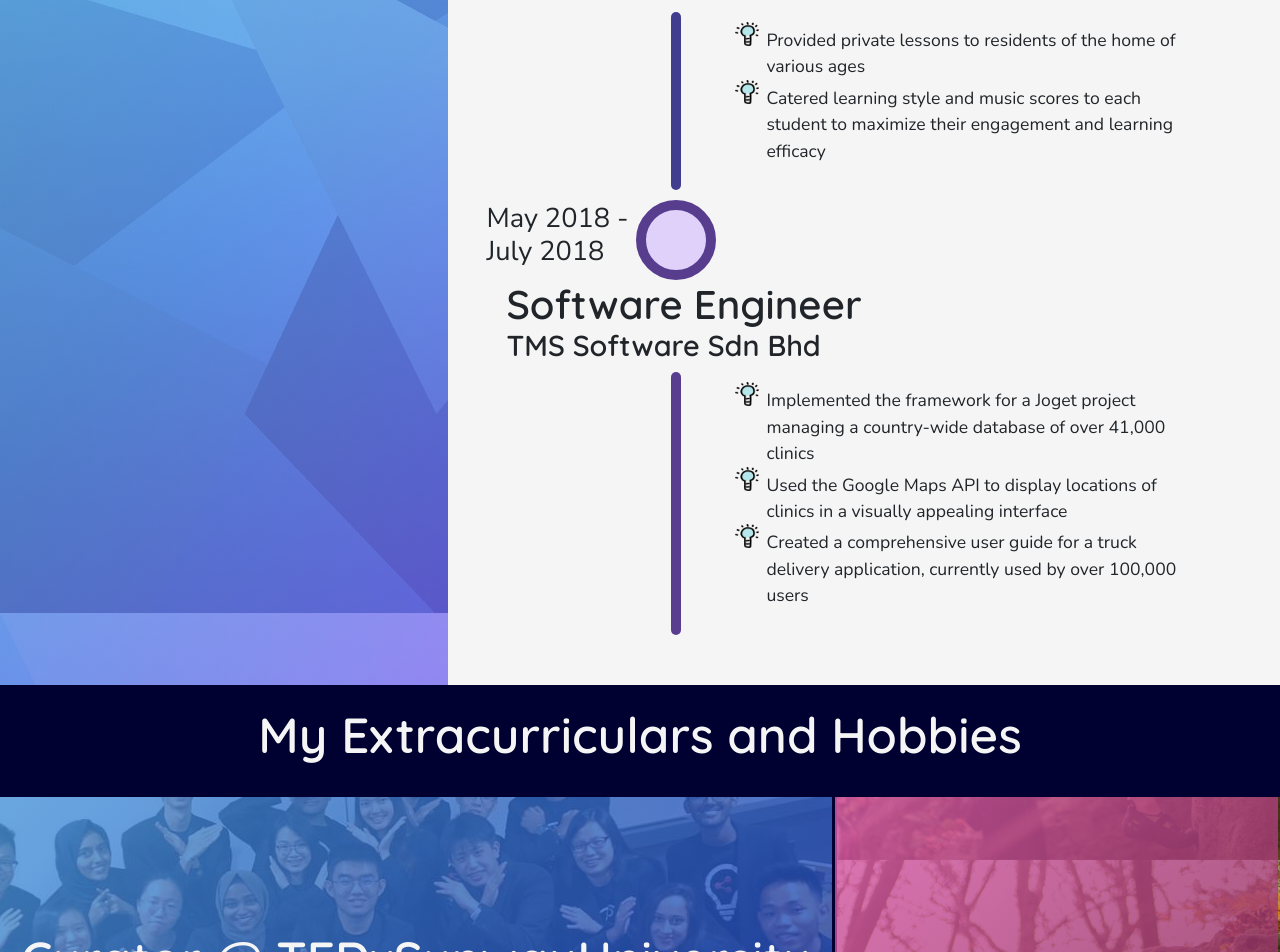
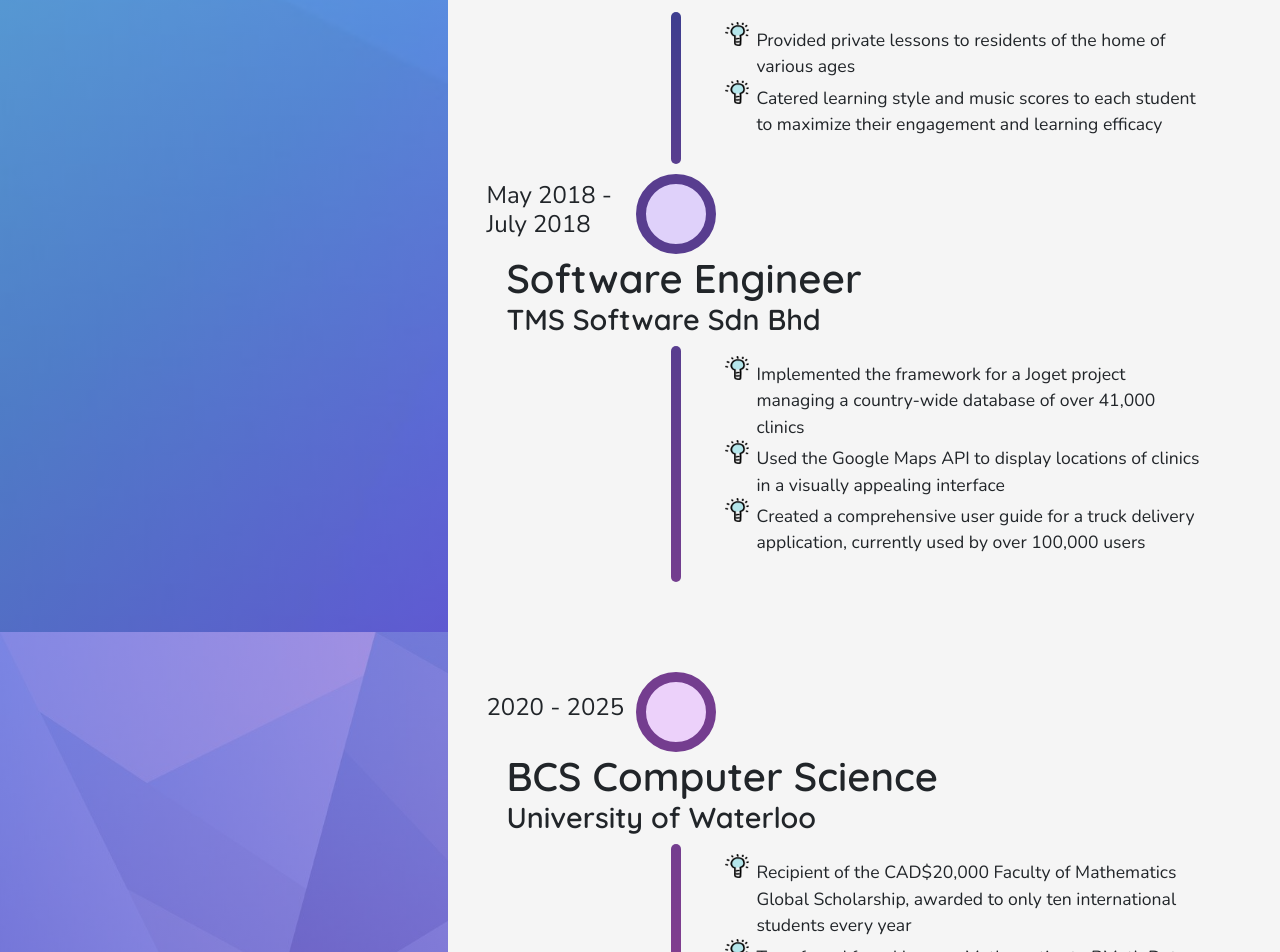
Before and after one commit to mcpenguin/the-arctic-blog, a React (Create React App) app: page / in a window 1280 px wide. Shown: the part 5166-6118 px from the top of the page. Built offline with nearby package versions, Linux system fonts and the light colour scheme.

Commit message:
finalized timeline

```diff
--- a/src/components/ExperienceEducation/ExperienceEducation.js
+++ b/src/components/ExperienceEducation/ExperienceEducation.js
@@ -9,42 +9,11 @@
 import './ExperienceEducation.scss';
 
 // import timeline stuff
-import TimelineElement from './Timeline/TimelineElement';
+import Timeline from './Timeline/Timeline';
 
 // import data
 import experienceData from './experienceData';
-
-// const experienceData = [];
-const educationData = [];
-
-// timeline functional component
-// takes in a data object as props.data
-// and generates the "necessary timeline"
-const Timeline = (props) => {
-    if (props.data) {
-        let result = [];
-        // convert data into array of timeline elements
-        for (let i = 0; i < props.data.length; i++) {
-            let element = props.data[i];
-            // value of hue
-            let h = 160 + 100 * (i+1) / props.data.length;
-            result.push(
-                <TimelineElement
-                    key={i}
-                    title={element.title}
-                    subtitle={element.subtitle}
-                    date={element.date}
-                    color={`hsla(${h}, 80%, 90%, 1)`}
-                    subcolor={`hsla(${h}, 40%, 40%, 1)`}
-                    nextcolor={`hsla(${h}, 40%, 40%, 1)`}
-                >
-                    {element.content}
-                </TimelineElement>
-            );
-        }
-        return result;
-    }
-}
+import educationData from './educationData';
 
 const Experience = (props) => {
     return (
@@ -53,7 +22,11 @@ const Experience = (props) => {
                 <h2>My Experience</h2>
             </div>
             <div className='timeline'>
-                <Timeline data={experienceData} />
+                <Timeline
+                    data={experienceData}
+                    start={160}
+                    range={120}
+                />
             </div>
         </section>
     );
@@ -62,12 +35,16 @@ const Experience = (props) => {
 const Education = (props) => {
     return (
         <section className='section-education'>
-            {/* <div className='title'>
+            <div className='title'>
                 <h2>My Education</h2>
             </div>
             <div className='timeline'>
-                <Timeline data={educationData} />
-            </div> */}
+                <Timeline
+                    data={educationData}
+                    start={280}
+                    range={40}
+                />
+            </div>
         </section>
     );
 }
--- a/src/components/ExperienceEducation/ExperienceEducation.scss
+++ b/src/components/ExperienceEducation/ExperienceEducation.scss
@@ -11,12 +11,6 @@
     .title {
         width: $title_width;
         @include center;
-
-        background: linear-gradient(
-            135deg,
-            $homepage_colors
-        ),
-        url('light-blue-geometric.jpg');
 
         h2 {
             height: 100%;
@@ -43,9 +37,34 @@
         @media (max-width: $medium_desktop_width) {
             width: 100%;
         }
+
+        li {
+            font-weight: 400;
+        }
+    }
+}
+
+.section-experience {
+    .title {
+        background: linear-gradient(
+            135deg,
+            $homepage_colors
+        ),
+        url('light-blue-geometric.jpg');
+        background-repeat: no-repeat;
+        background-size: cover;
     }
 }
 
 .section-education {
-
+    .title {
+        background: linear-gradient(
+            135deg,
+            rgba(134, 109, 224, 0.7) 0%,
+            rgba(152, 94, 199, 0.7) 100%
+        ),
+        url('light-blue-geometric.jpg');
+        background-repeat: no-repeat;
+        background-size: cover;
+    }
 }
--- a/src/components/ExperienceEducation/Timeline/Timeline.js
+++ b/src/components/ExperienceEducation/Timeline/Timeline.js
@@ -5,6 +5,34 @@ import TimelineElement from './TimelineElement';
 /**
  * @param {map} props.data - data for timeline
  */
+// timeline functional component
+// takes in a data object as props.data
+// and generates the "necessary timeline"
 const Timeline = (props) => {
+    if (props.data) {
+        let result = [];
+        // convert data into array of timeline elements
+        for (let i = 0; i < props.data.length; i++) {
+            let element = props.data[i];
+            // value of hue
+            let h = props.start + props.range * i / props.data.length;
+            let hnext = props.start + props.range * (i + 1) / props.data.length;
+            result.push(
+                <TimelineElement
+                    key={i}
+                    title={element.title}
+                    subtitle={element.subtitle}
+                    date={element.date}
+                    color={`hsla(${h}, 80%, 90%, 1)`}
+                    subcolor={`hsla(${h}, 40%, 40%, 1)`}
+                    nextcolor={`hsla(${hnext}, 40%, 40%, 1)`}
+                >
+                    {element.content}
+                </TimelineElement>
+            );
+        }
+        return result;
+    }
+}
 
-}
+export default Timeline;
--- a/src/components/ExperienceEducation/Timeline/TimelineElement.scss
+++ b/src/components/ExperienceEducation/Timeline/TimelineElement.scss
@@ -28,12 +28,12 @@
         @media (max-width: $tablet_width) {
             width: 70%;
             height: auto;
-            padding: 10px 0 0 ($small_node_size + 20px);
+            padding: 5px 0 0 ($small_node_size + 20px);
             order: 3;
         }
 
         h6 {
-            font-size: 1.7rem;
+            font-size: 1.5rem;
 
             @media (max-width: $tablet_width) {
                 font-size: 1.3rem;
@@ -139,7 +139,7 @@
 
         .content {
             width: 80%;
-            padding: 10px 0 10px 20px;
+            padding: 10px 0 10px 10px;
 
             @media (max-width: $tablet_width) {
                 width: 90%;
--- /dev/null
+++ b/src/components/ExperienceEducation/educationData.js
@@ -0,0 +1,24 @@
+// module containing education data
+let data = [
+    {
+        title: "BCS Computer Science",
+        subtitle: "University of Waterloo",
+        date: "2020 - 2025",
+        content: <ul>
+            <li>Recipient of the CAD$20,000 Faculty of Mathematics Global Scholarship, awarded to only ten international students every year</li>
+            <li>Transferred from Honours Mathematics to BMath Data Science in 1B, and then to BCS CS in the subsequent term</li>
+            <li>CAV: 94 (MAV: 96)</li>
+        </ul>
+    },
+    {
+        title: "Cambridge A-Levels",
+        subtitle: "Sunway College",
+        date: "2018 - 2020",
+        content: <ul>
+            <li>Achieved 4 A*s (Chemistry, Physics, Mathematics, Further Mathematics)</li>
+            <li>Recipient of the Jeffrey Cheah Entrance Scholarship</li>
+        </ul>
+    },
+];
+
+export default data;
```
Also changed, not shown: src/components/Education/educationData.js (deleted, +0 -24 lines).
